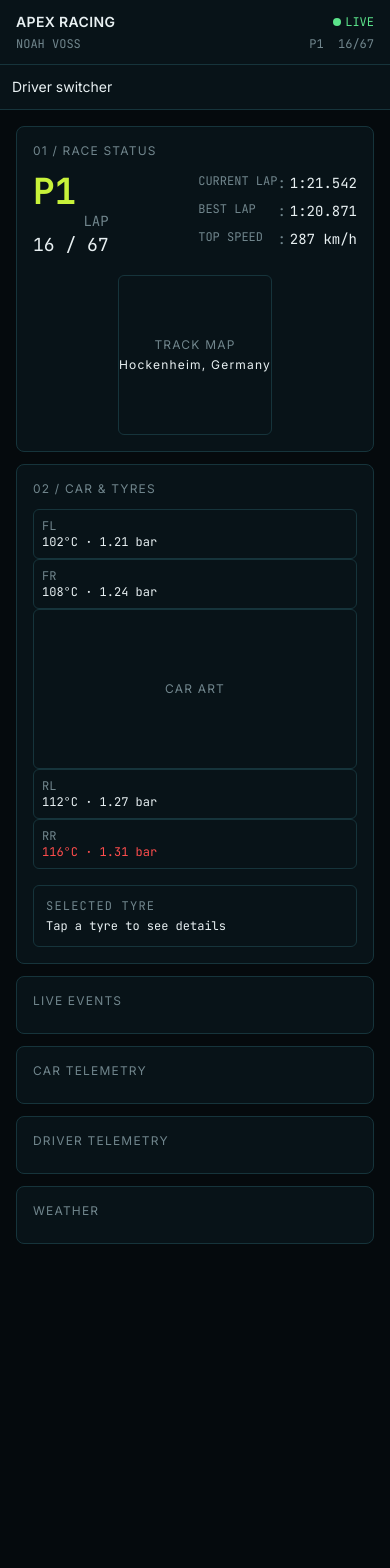
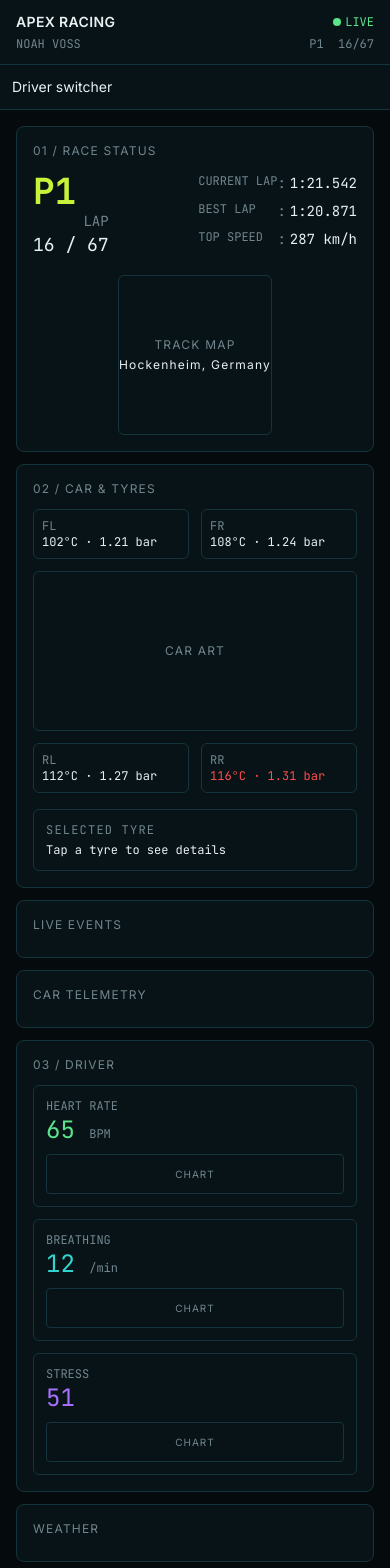
Before and after one commit to Debasree97/Apex-Race-Control, a React (Vite) app: page / in a window 390 px wide. Shown: the top 1568 px of the page. Before the commit the page ends 1260 px from the top, so only its background shows below. Built offline with nearby package versions, Linux system fonts and the light colour scheme.

Commit message:
driver telemetry responsive mockup

```diff
--- a/src/components/driver/DriverTelemetryPanel.tsx
+++ b/src/components/driver/DriverTelemetryPanel.tsx
@@ -1,9 +1,39 @@
 export function DriverTelemetryPanel() {
   return (
     <section className="bg-surface border border-border rounded-lg p-4">
-      <h2 className="text-xs text-text-secondary uppercase tracking-widest mb-2">
-        Driver telemetry
+      <h2 className="text-xs text-text-secondary uppercase tracking-widest mb-3">
+        03 / Driver
       </h2>
+
+      <div className="flex flex-col gap-3 xl:grid xl:grid-cols-3">
+        <div className="border border-border rounded-md p-3">
+          <p className="text-text-secondary text-xs font-mono">HEART RATE</p>
+          <p className="text-success text-2xl font-mono">
+            65 <span className="text-xs text-text-secondary">BPM</span>
+          </p>
+          <div className="mt-2 h-10 border border-border rounded flex items-center justify-center text-text-secondary text-[10px] uppercase tracking-widest">
+            chart
+          </div>
+        </div>
+
+        <div className="border border-border rounded-md p-3">
+          <p className="text-text-secondary text-xs font-mono">BREATHING</p>
+          <p className="text-telemetry-cyan text-2xl font-mono">
+            12 <span className="text-xs text-text-secondary">/min</span>
+          </p>
+          <div className="mt-2 h-10 border border-border rounded flex items-center justify-center text-text-secondary text-[10px] uppercase tracking-widest">
+            chart
+          </div>
+        </div>
+
+        <div className="border border-border rounded-md p-3">
+          <p className="text-text-secondary text-xs font-mono">STRESS</p>
+          <p className="text-stress-purple text-2xl font-mono">51</p>
+          <div className="mt-2 h-10 border border-border rounded flex items-center justify-center text-text-secondary text-[10px] uppercase tracking-widest">
+            chart
+          </div>
+        </div>
+      </div>
     </section>
   );
 }
--- a/src/index.css
+++ b/src/index.css
@@ -26,3 +26,22 @@ body {
   color: var(--color-text-primary);
   font-family: var(--font-sans);
 }
+
+.tyre-grid {
+  display: grid;
+  grid-template-columns: 1fr 1fr;
+  gap: 0.75rem;
+  grid-template-areas:
+    "fl fr"
+    "car car"
+    "rl rr";
+}
+
+@media (min-width: 768px) {
+  .tyre-grid {
+    grid-template-columns: 1fr auto 1fr;
+    grid-template-areas:
+      "fl car fr"
+      "rl car rr";
+  }
+}
```
